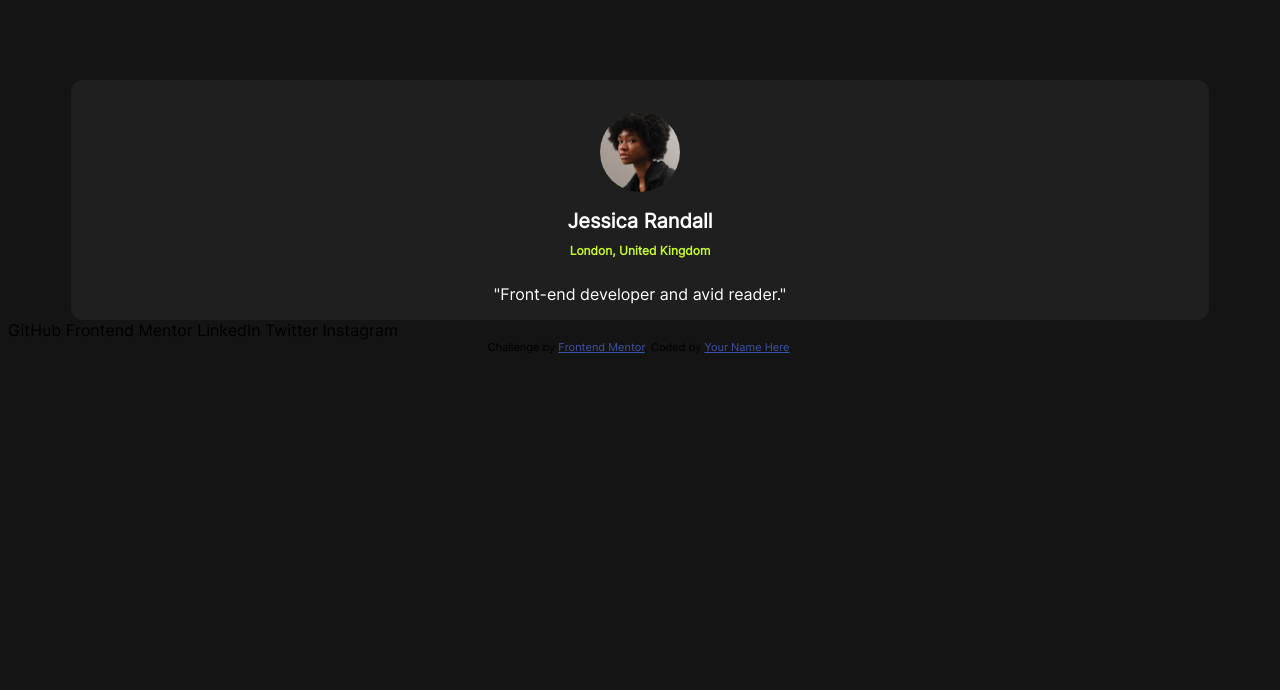
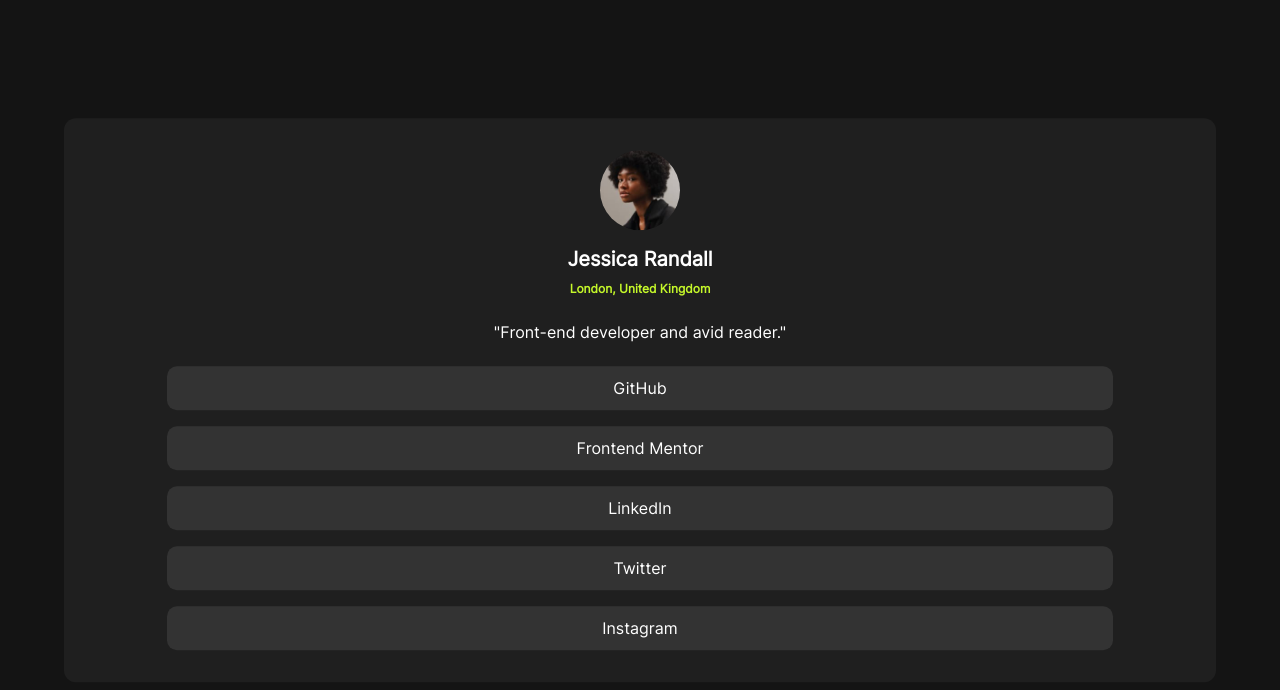
Before and after one commit to DwarakanathAkkala/SocialLinksProfile, a plain HTML site: page index.html in a window 1280 px wide. Drawn offline with Linux system fonts and the light colour scheme.

Commit message:
Vertically centered

```diff
--- a/index.html
+++ b/index.html
@@ -33,25 +33,22 @@
 
       </section>
 
+      <section class="info">
+        <p>"Front-end developer and avid reader."</p>
+      </section>
+
+      <!-- Social Links -->
       <section>
-        <p>"Front-end developer and avid reader."</p>
+        <a href="" type="button">GitHub</a>
+        <a href="" type="button">Frontend Mentor</a>
+        <a href="" type="button">LinkedIn</a>
+        <a href="" type="button">Twitter</a>
+        <a href="" type="button">Instagram</a>
       </section>
 
     </div>
 
   </main>
 
-
-
-  GitHub
-  Frontend Mentor
-  LinkedIn
-  Twitter
-  Instagram
-
-  <div class="attribution">
-    Challenge by <a href="https://www.frontendmentor.io?ref=challenge" target="_blank">Frontend Mentor</a>.
-    Coded by <a href="#">Your Name Here</a>.
-  </div>
 </body>
 </html>
--- a/styles.css
+++ b/styles.css
@@ -9,13 +9,26 @@
     font-family: "Inter";
 }
 
+body {
+    position: absolute;
+	top: 0;
+	bottom: 0;
+	margin: auto;
+    height: 100vh;
+    width: 100%;
+}
+
 .container {
     background-color: hsl(0, 0%, 12%);
     padding-top: 1rem;
+    padding-bottom: 1rem;
+    position: absolute;
+    top: 50%;
+    left: 50%;
+    transform: translate(-50%, -50%);
     display: grid;
     grid-template-columns: 1fr;
     justify-content: center;
-    margin: 10vh auto auto auto;
     width: 90%;
     border-radius: 12px;
 }
@@ -53,15 +66,37 @@ img {
     border-radius: 50%;
 }
 
-section p {
+.info {
+    margin-bottom: 0.5rem;
+}
+
+section p, section a {
     display: grid;
     justify-content: center;
     color: hsl(0, 0%, 100%);
 }
 
+a {
+    background-color: hsl(0, 0%, 20%);
+    margin-bottom: 1rem;
+    padding: 0.75rem;
+    width: 80%;
+    border-radius: 10px;
+    margin-left: auto;
+    margin-right: auto;
+    text-decoration: none;
+}
+
+a:hover {
+    background-color: hsl(75, 94%, 57%);
+    color: hsl(0, 0%, 8%);
+}
+
 
 @media screen and (min-width: 1440px) {
     .container{
-        width: 30%;
+        width: 25%;
+        padding-top: 1.5rem;
+        padding-bottom: 1.5rem;
     }
 }
```
